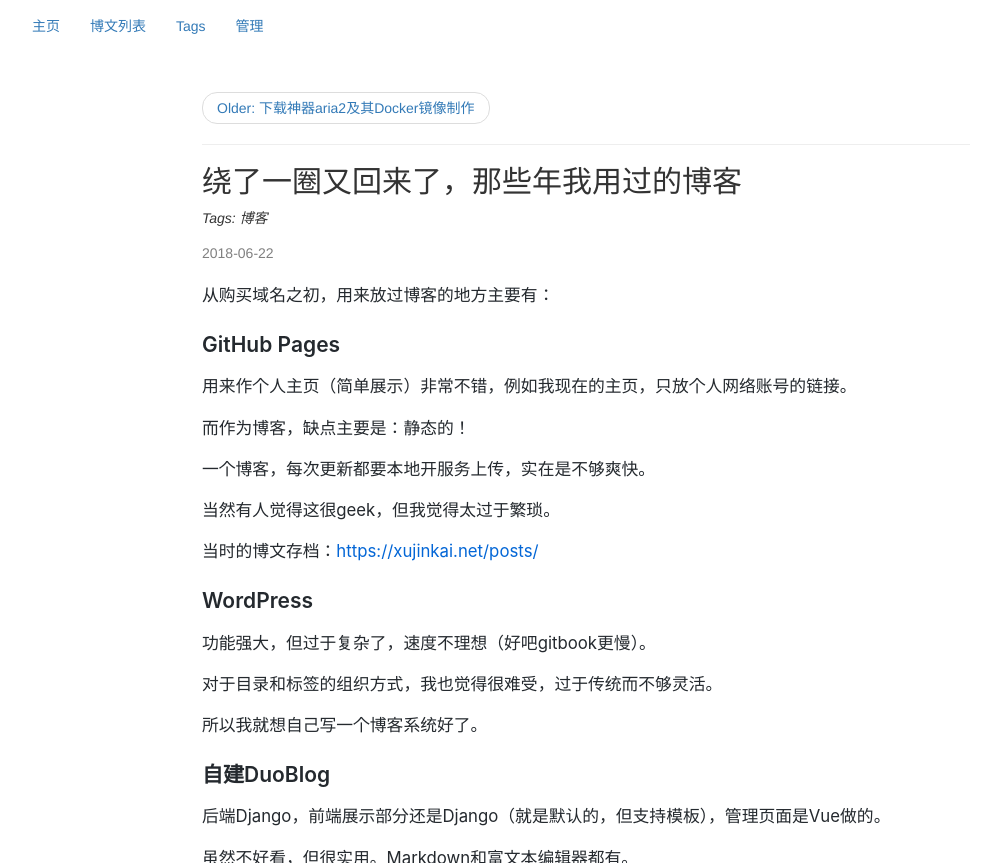
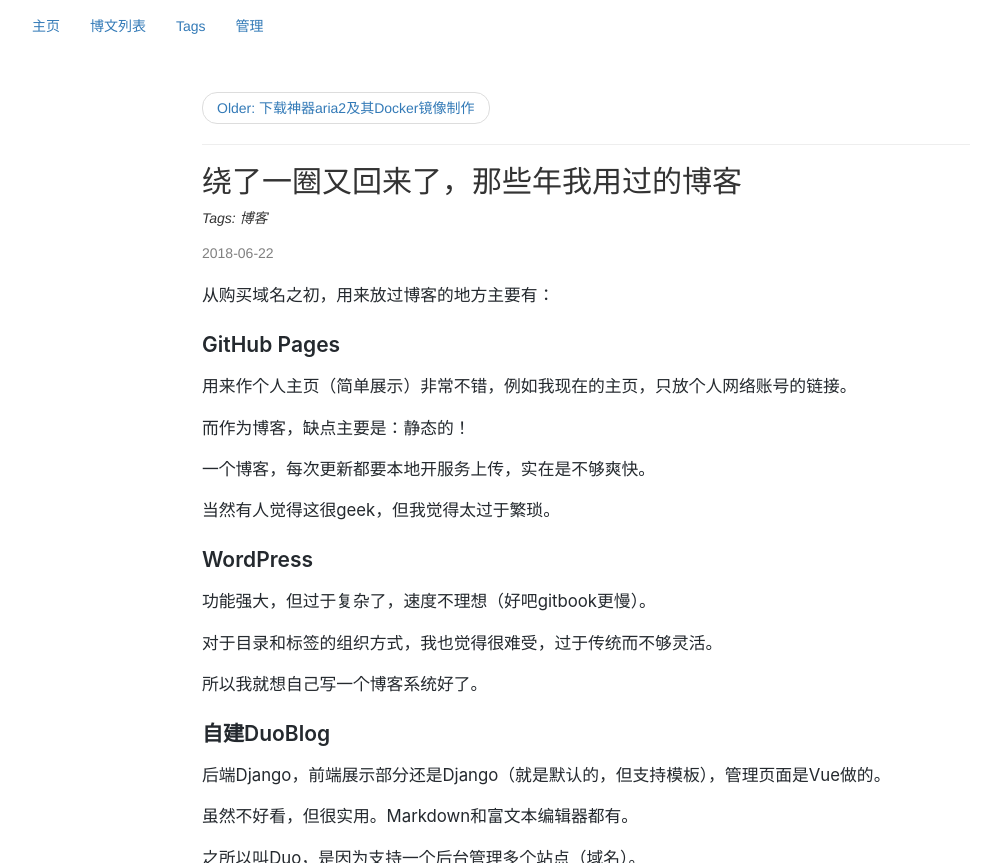
Before and after one commit to XUJINKAI/blog, a Jekyll site: the page built from _posts/2018-06-23-back.md, in a window 1280 px wide and 900 px high, cut to the strip 0-863 px from the top of the window. Shown: the whole strip, without its empty margins (54-1055 px from the left). Built offline with Jekyll 4.4.1, drawn with Linux system fonts in a browser that asks for light colours; comment, search, counter and statistics services are not loaded; some of the changed lines change nothing that is shown.

Commit message:
Update Post “2018-06-23-back”

```diff
--- a/_posts/2018-06-23-back.md
+++ b/_posts/2018-06-23-back.md
@@ -1,10 +1,10 @@
 ---
+permalink: /posts/back
 title: 绕了一圈又回来了，那些年我用过的博客
 tags: 博客
+date: '2018-06-23 01:23:00 +0800'
 comment: true
 layout: post
-permalink:
-date: 2018-06-23 01:23:00 +0800
 ---
 从购买域名之初，用来放过博客的地方主要有：
 
@@ -17,8 +17,6 @@
 一个博客，每次更新都要本地开服务上传，实在是不够爽快。
 
 当然有人觉得这很geek，但我觉得太过于繁琐。
-
-当时的博文存档：[https://xujinkai.net/posts/](https://xujinkai.net/posts/)
 
 ### WordPress
 
```
